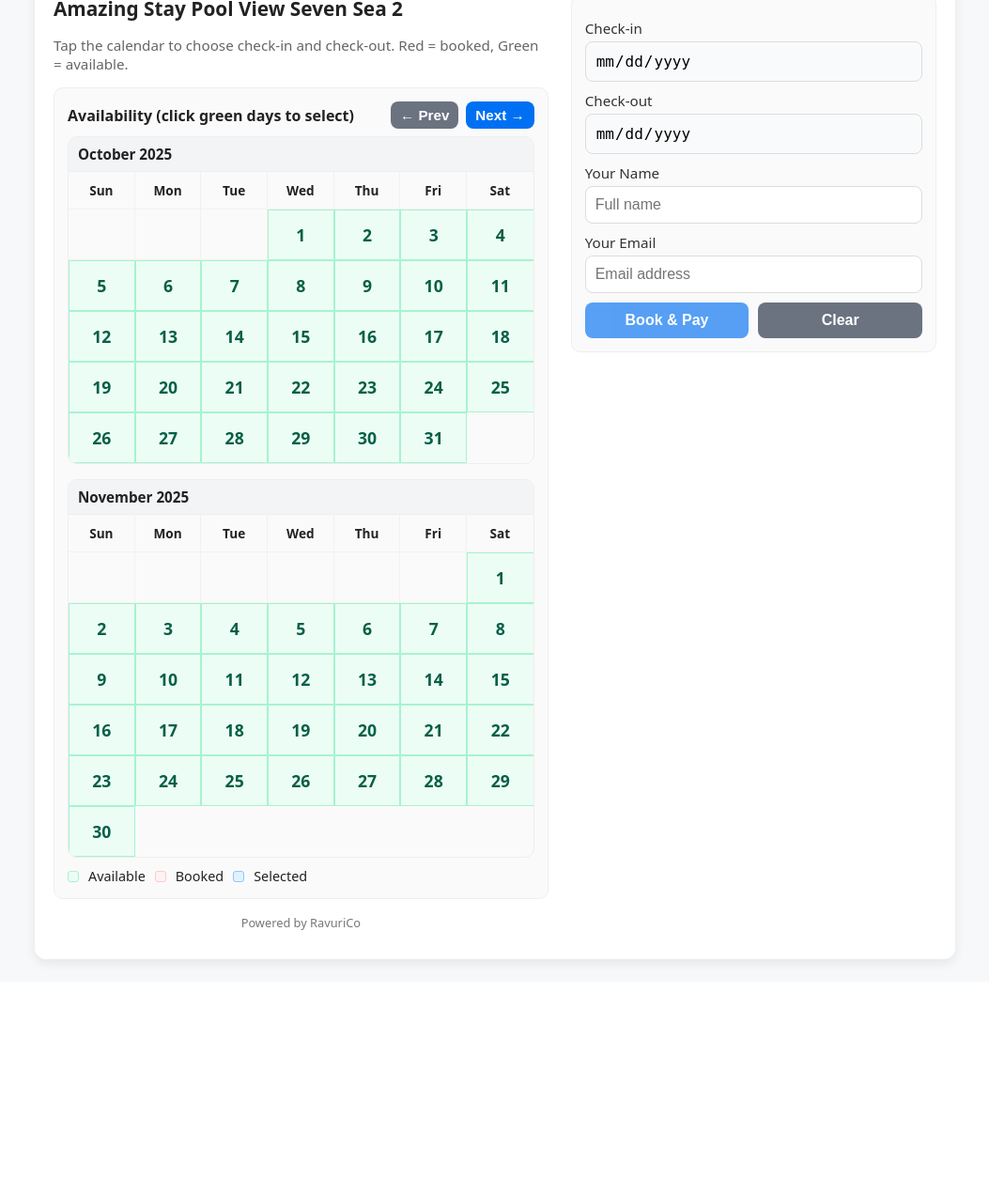
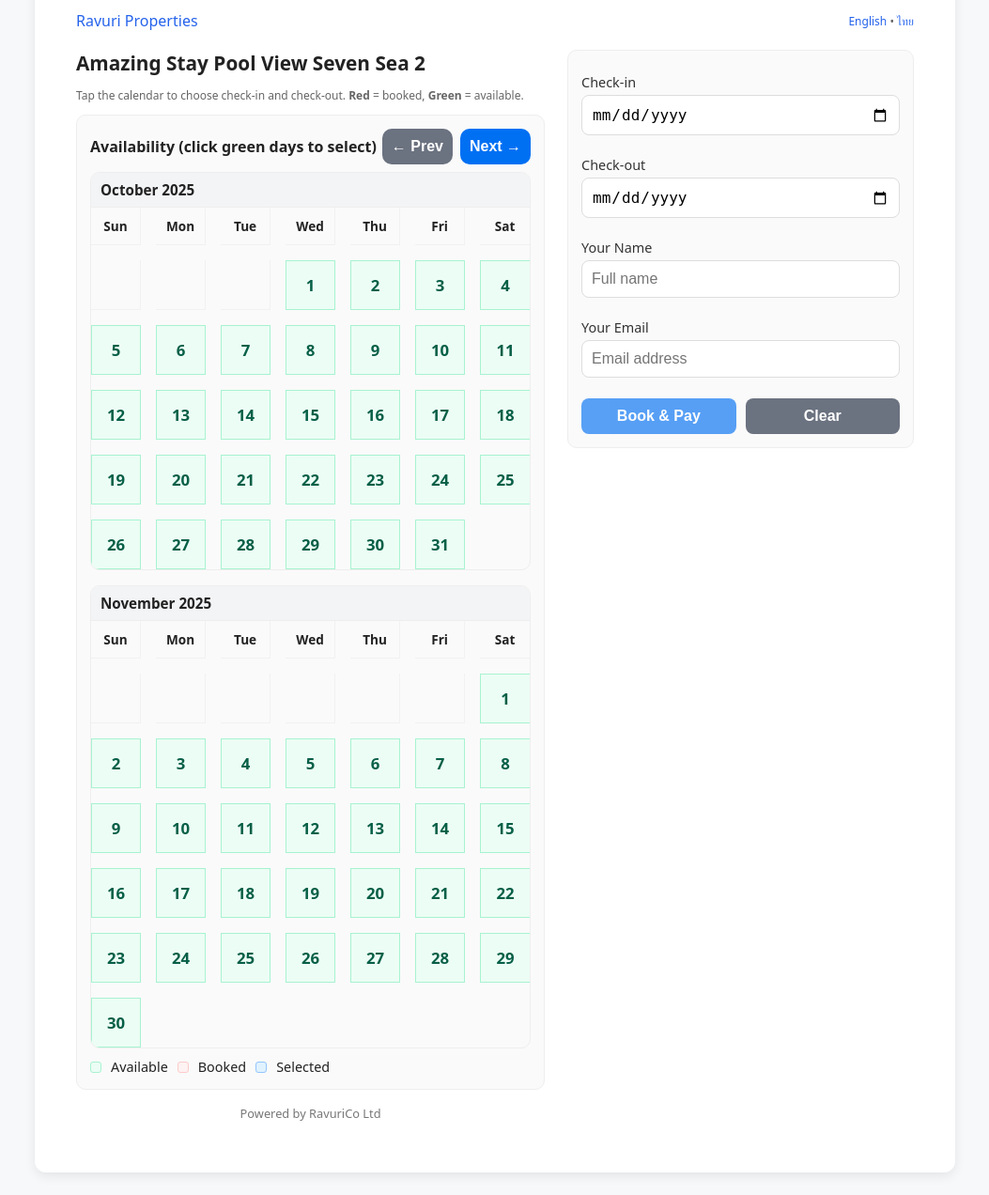
Before and after one commit to ravuri21/ravuricoltd-channelmanager-ui, a Flask app: page /prop/sevensea2 in a window 1280 px wide. Shown: the part 349-1621 px from the top of the page at 94% size, without its empty margins (113-1166 px from the left). Before the commit the page ends 1379 px from the top, so only its background shows below. Run offline with Flask 3, Linux system fonts and the light colour scheme; data that the repository does not hold is empty; some libraries are stand-ins or nearby versions.

Commit message:
room.html

```diff
--- a/backend/templates/room.html
+++ b/backend/templates/room.html
@@ -4,6 +4,8 @@
   <meta charset="UTF-8" />
   <title>{{ title }}</title>
   <meta name="viewport" content="width=device-width, initial-scale=1" />
+  <link rel="stylesheet" href="/static/style.css" />
+  <link rel="stylesheet" href="/static/style-additions.css" />
   <style>
     :root { --bg:#f6f8fa; --text:#222; --muted:#666; --ok:#ecfdf5; --okb:#a7f3d0; --bad:#fef2f2; --badb:#fecaca; --sel:#e0f2fe; --selb:#93c5fd; --blue:#0070f3; --blue-d:#005ad1; }
     * { box-sizing: border-box; }
@@ -14,7 +16,8 @@
     @media (max-width: 960px){ .content { grid-template-columns: 1fr; } }
     h1 { font-size:1.3rem; margin:0 0 6px; }
     .price { font-weight:700; margin:0 0 10px; }
-    .muted { color:var(--muted); font-size:0.95rem }
+    .muted { color:var(--muted); }
+
     /* Calendar */
     .panel { background:#fafafa; border:1px solid #eee; border-radius:10px; padding:14px; }
     .calwrap { display:grid; grid-template-columns: repeat(auto-fit, minmax(280px, 1fr)); gap:16px; }
@@ -35,22 +38,20 @@
     .d-sel{background:var(--sel);border:1px solid var(--selb)}
 
     /* Form */
-label { display:block; font-size:.95rem; margin:10px 0 4px; color:#333; }
+    label { display:block; font-size:.9rem; margin:10px 0 4px; color:#333; }
     input, button { width:100%; padding:10px; border-radius:8px; border:1px solid #ddd; font-size:1rem; }
     input[readonly]{ background:#f9fafb }
     input:focus { outline:none; border-color: var(--blue); }
     .actions { display:flex; gap:10px; align-items:center; margin-top:10px; }
-button { background:var(--blue); color:#fff; border:none; font-weight:700; cursor:pointer; }
+    button { background:var(--blue); color:#fff; border:none; font-weight:600; cursor:pointer; }
     button:hover { background:var(--blue-d); }
     button.secondary { background:#6b7280; }
     button[disabled] { opacity:.65; cursor:not-allowed; }
-.msg { margin-top:10px; padding:12px; border-radius:10px; font-size:1.05rem; display:none; transition:opacity .2s; text-align:center }
-.ok { background:#ecfdf5; color:#065f46; border:1px solid #a7f3d0; font-weight:700; font-size:1.1rem; padding:14px; }
+    .msg { margin-top:10px; padding:12px; border-radius:10px; font-size:1.05rem; display:none; transition:opacity .25s; }
+    .ok { background:#ecfdf5; color:#065f46; border:1px solid #a7f3d0; font-weight:700; font-size:1.05rem; padding:14px; }
     .err { background:#fef2f2; color:#991b1b; border:1px solid #fecaca; font-weight:700; font-size:1.05rem; padding:14px; }
-.stripe-badge-inline{display:inline-block;background:#f8fafc;border-radius:8px;padding:4px 8px;font-size:.82rem;color:#0b5cff;margin-left:8px;border:1px solid #e6eefc;vertical-align:middle}
     .footer { text-align:center; font-size:.8rem; color:#777; margin:16px 0 10px; }
-.nav-months { display:flex; gap:8px; align-items:center }
-.btn.small { padding:6px 10px; border-radius:8px; font-size:.95rem; }
+    .brand-subtle { display:block; font-size:0.85rem; color:#6b7280; margin-top:3px }
   </style>
   <script src="https://js.stripe.com/v3/"></script>
 </head>
@@ -59,49 +60,64 @@ button[disabled] { opacity:.65; cursor:not-allowed; }
     <div class="hero">
       <img src="{{ image_url or 'https://source.unsplash.com/featured/?pattaya,villa' }}" alt="Property photo">
     </div>
+
+    <div style="padding:12px 20px 0; display:flex; justify-content:space-between; align-items:center;">
+      <div class="brand-wrap">
+        <a class="brand-logo" href="/">
+          <span class="ravuri">Ravuri</span>
+          <span class="properties">Properties</span>
+        </a>
+        {% if t and t.support_email %}
+          <span class="brand-subtle">{{ t.support_email }}</span>
+        {% endif %}
+      </div>
+      <div class="muted">
+        <span><a href="/lang/en">English</a></span> • <a href="/lang/th">ไทย</a>
+        {% if t.publishable_key %}<span class="stripe-badge">Secure payments by Stripe</span>{% endif %}
+      </div>
+    </div>
+
     <div class="content">
       <div>
-    <h1 id="propTitle">{{ title }}</h1>
+        <h1>{{ title }}</h1>
         {% if price %}
-      <div class="price">฿ <span id="priceValue">{{ '%.0f'|format(price) }}</span> <span class="muted">/ night {{ currency or 'THB' }}</span>
-        {% if t.publishable_key %}<span class="stripe-badge-inline">Secure payments by Stripe</span>{% endif %}
-      </div>
+          <div class="price">฿ {{ '%.0f'|format(price) }} <span class="muted">/ night {{ currency or 'THB' }}</span></div>
         {% endif %}
-    <p class="muted" id="helpText">Tap the calendar to choose check-in and check-out. <b>Red</b> = booked, <b>Green</b> = available.</p>
+        <p class="muted">Tap the calendar to choose check-in and check-out. <b>Red</b> = booked, <b>Green</b> = available.</p>
 
         <div class="panel">
           <div style="display:flex;align-items:center;justify-content:space-between;margin-bottom:8px">
-        <div style="font-weight:600" id="availabilityTitle">Availability (click green days to select)</div>
-        <div class="nav-months">
-          <button id="prevMonth" class="btn secondary small" type="button">← <span id="lblPrev">Prev</span></button>
-          <button id="nextMonth" class="btn small" type="button"><span id="lblNext">Next</span> →</button>
+            <div style="font-weight:600">Availability (click green days to select)</div>
+            <div style="display:flex;gap:8px;align-items:center">
+              <button id="prevMonth" class="btn secondary small" type="button">← Prev</button>
+              <button id="nextMonth" class="btn small" type="button">Next →</button>
             </div>
           </div>
 
-      <div id="calwrap" class="calwrap" aria-live="polite"></div>
-      <div class="legend" aria-hidden="true">
-        <span class="dot d-ok"></span> <span id="lblAvail">Available</span>
-        <span class="dot d-bad"></span> <span id="lblBooked">Booked</span>
-        <span class="dot d-sel"></span> <span id="lblSelected">Selected</span>
+          <div id="calwrap" class="calwrap"></div>
+          <div class="legend">
+            <span class="dot d-ok"></span> Available
+            <span class="dot d-bad"></span> Booked
+            <span class="dot d-sel"></span> Selected
           </div>
         </div>
 
-    <div class="footer">Powered by {{ t.brand if t else "RavuriCo" }}</div>
+        <div class="footer">Powered by RavuriCo Ltd</div>
       </div>
 
       <div>
         <form id="bookForm" class="panel" novalidate>
-      <label id="lblCheckin">Check-in</label>
-      <input id="start" type="date" required readonly>
-      <label id="lblCheckout">Check-out</label>
-      <input id="end" type="date" required readonly>
-      <label id="lblName">Your Name</label>
+          <label>Check-in</label>
+          <input id="start" type="date" required>
+          <label>Check-out</label>
+          <input id="end" type="date" required>
+          <label>Your Name</label>
           <input id="name" type="text" placeholder="Full name" required>
-      <label id="lblEmail">Your Email</label>
+          <label>Your Email</label>
           <input id="email" type="email" placeholder="Email address" required>
 
-      <div id="cardWrap" style="display:none;margin-top:10px;">
-        <label id="lblCard">Card</label>
+          <div id="cardWrap" style="display:none;">
+            <label>Card</label>
             <div id="card-element" style="padding:10px;border:1px solid #ddd;border-radius:8px;"></div>
           </div>
 
@@ -111,73 +127,29 @@ button[disabled] { opacity:.65; cursor:not-allowed; }
             <button id="bookBtn" type="submit" disabled>Book & Pay</button>
             <button type="button" class="secondary" onclick="clearSelection()">Clear</button>
           </div>
-      <div id="msg" class="msg" role="status" aria-live="polite"></div>
+          <div id="msg" class="msg"></div>
         </form>
       </div>
     </div>
   </div>
+
   <script>
-  // ----- Context & config injected from server -----
-  const PATH = location.pathname;
-  const IS_GROUP = PATH.startsWith("/prop/");
-  const IS_UNIT = PATH.startsWith("/r/");
-  const SLUG = IS_GROUP ? PATH.split("/").pop() : null;
-  const UNIT_ID = IS_UNIT ? parseInt(PATH.split("/").pop(), 10) : null;
-  const LANG = "{{ lang or 'en' }}"; // default to 'en' if not passed
-  const STRIPE_PK = "{{ publishable_key or t.publishable_key or '' }}".trim();
-  const MAX_FORWARD_MONTHS = 11; // allow navigating up to 12 months ahead (0..11)
+  // --------- Context ----------
+  const path = location.pathname;
+  const isGroup = path.startsWith("/prop/");
+  const isUnit  = path.startsWith("/r/");
+  const slug    = isGroup ? path.split("/").pop() : null;
+  const unitId  = isUnit  ? parseInt(path.split("/").pop(), 10) : null;
 
-  // ----- small i18n map (expand if needed) -----
-  const TEXT = {
-    en: {
-      checkin: "Check-in",
-      checkout: "Check-out",
-      name: "Your Name",
-      email: "Your Email",
-      card: "Card",
-      availTitle: "Availability (click green days to select)",
-      prev: "Prev",
-      next: "Next",
-      available: "Available",
-      booked: "Booked",
-      selected: "Selected",
-      help: "Tap the calendar to choose check-in and check-out. Red = booked, Green = available.",
-      bookingProcessing: "Processing…",
-      bookingSuccess: "✅ Booking confirmed — dates blocked. Thank you!",
-      bookingFail: "❌ Booking failed",
-      pleaseSelectDates: "❌ Please select dates from the calendar.",
-      checkoutAfterCheckin: "❌ Check-out must be after check-in.",
-      enterNameEmail: "❌ Please enter your name and email."
-    },
-    th: {
-      checkin: "เช็คอิน",
-      checkout: "เช็คเอาท์",
-      name: "ชื่อ-นามสกุล",
-      email: "อีเมล",
-      card: "บัตรเครดิต",
-      availTitle: "ปฏิทิน (คลิกวันที่สีเขียวเพื่อเลือก)",
-      prev: "ก่อนหน้า",
-      next: "ถัดไป",
-      available: "ว่าง",
-      booked: "ถูกจองแล้ว",
-      selected: "เลือกแล้ว",
-      help: "แตะปฏิทินเพื่อเลือกวันเช็คอินและเช็คเอาท์ สีแดง = ถูกจอง สีเขียว = ว่าง",
-      bookingProcessing: "กำลังประมวลผล…",
-      bookingSuccess: "✅ การจองสำเร็จ — วันที่ถูกล็อก ขอบคุณ!",
-      bookingFail: "❌ จองไม่สำเร็จ",
-      pleaseSelectDates: "❌ กรุณาเลือกวันที่จากปฏิทิน",
-      checkoutAfterCheckin: "❌ วันเช็คเอาท์ต้องหลังวันเช็คอิน",
-      enterNameEmail: "❌ กรุณากรอกชื่อและอีเมล"
-    }
-  };
+  let groupSlug = slug;
+  let groupUnitIds = [];
 
-  function ttxt(k){ return (TEXT[LANG] && TEXT[LANG][k]) || TEXT['en'][k] || k; }
+  const STRIPE_PK = "{{ publishable_key or '' }}".trim();
+  let stripe, card;
 
-  // ----- small helpers -----
   function ymd(d){ const z=n=>String(n).padStart(2,'0'); return `${d.getFullYear()}-${z(d.getMonth()+1)}-${z(d.getDate())}` }
   function addDays(dt, n){ const d=new Date(dt); d.setDate(d.getDate()+n); return d; }
 
-  // expand iCal ranges to set of YYYY-MM-DD
   function expandRanges(ranges){
     const set = new Set();
     for(const r of ranges){
@@ -188,31 +160,9 @@ button[disabled] { opacity:.65; cursor:not-allowed; }
     return set;
   }
 
-  // ----- UI text injection based on LANG -----
-  document.getElementById('lblCheckin').textContent = ttxt('checkin');
-  document.getElementById('lblCheckout').textContent = ttxt('checkout');
-  document.getElementById('lblName').textContent = ttxt('name');
-  document.getElementById('lblEmail').textContent = ttxt('email');
-  document.getElementById('lblCard').textContent = ttxt('card');
-  document.getElementById('availabilityTitle').textContent = ttxt('availTitle');
-  document.getElementById('lblPrev').textContent = ttxt('prev');
-  document.getElementById('lblNext').textContent = ttxt('next');
-  document.getElementById('lblAvail').textContent = ttxt('available');
-  document.getElementById('lblBooked').textContent = ttxt('booked');
-  document.getElementById('lblSelected').textContent = ttxt('selected');
-  document.getElementById('helpText').textContent = ttxt('help');
-
-  // ----- Calendar state -----
-  let blocked = new Set();   // booked days
-  let monthsToShow = 2;      // number of calendar columns displayed
-  let selStart = null;
-  let selEnd = null;
-  let baseMonthOffset = 0;   // 0 = current month (user can navigate forward)
-
-  // message box
   function setMsg(text, ok=false, persistMs=6000){
     const m = document.getElementById("msg");
-    if(!text){ m.style.display="none"; return; }
+    if(!text){ m.style.display = "none"; return; }
     m.textContent = text;
     m.className = "msg " + (ok ? "ok" : "err");
     m.style.display = "block";
@@ -221,6 +171,12 @@ button[disabled] { opacity:.65; cursor:not-allowed; }
       window.__msgTimeout = setTimeout(()=>{ m.style.display="none"; }, persistMs);
     }
   }
+
+  let blocked = new Set();
+  let monthsToShow = 2;
+  let selStart = null;
+  let selEnd   = null;
+  let baseMonthOffset = 0;
 
   function clearSelection(){
     selStart = selEnd = null;
@@ -232,7 +188,12 @@ button[disabled] { opacity:.65; cursor:not-allowed; }
     updatePriceCalc();
   }
 
-  // build a single month grid
+  function buildMonthForOffset(offset){
+    const now = new Date();
+    const dt = new Date(now.getFullYear(), now.getMonth() + offset, 1);
+    return buildMonth(dt.getFullYear(), dt.getMonth());
+  }
+
   function buildMonth(year, month){
     const wrap = document.createElement("div");
     wrap.className = "cal";
@@ -241,12 +202,16 @@ button[disabled] { opacity:.65; cursor:not-allowed; }
     const grid = wrap.querySelector(".grid");
 
     const dows = ["Sun","Mon","Tue","Wed","Thu","Fri","Sat"];
-    dows.forEach(d => { const el=document.createElement("div"); el.className="dow"; el.textContent=d; grid.appendChild(el); });
+    dows.forEach(d => {
+      const el=document.createElement("div"); el.className="dow"; el.textContent=d; grid.appendChild(el);
+    });
 
     const startDay = new Date(year, month, 1).getDay();
     const daysInMonth = new Date(year, month+1, 0).getDate();
 
-    for(let i=0;i<startDay;i++){ const el=document.createElement("div"); el.className="cell dis"; el.textContent=""; grid.appendChild(el); }
+    for(let i=0;i<startDay;i++){
+      const el=document.createElement("div"); el.className="cell dis"; el.textContent=""; grid.appendChild(el);
+    }
 
     for(let day=1; day<=daysInMonth; day++){
       const el = document.createElement("div");
@@ -259,9 +224,10 @@ button[disabled] { opacity:.65; cursor:not-allowed; }
 
       el.className = "cell " + cls;
       el.textContent = day;
-      el.title = (cls==="bad") ? ttxt('booked') : (cls==="ok" ? ttxt('available') : ttxt('selected'));
 
-      if(cls !== "bad"){ el.addEventListener("click", () => onPick(dateStr)); }
+      if(cls !== "bad"){
+        el.addEventListener("click", () => onPick(dateStr));
+      }
 
       grid.appendChild(el);
     }
@@ -273,9 +239,7 @@ button[disabled] { opacity:.65; cursor:not-allowed; }
     holder.innerHTML = "";
     for(let m=0; m<monthsToShow; m++){
       const offset = baseMonthOffset + m;
-      const now = new Date();
-      const dt = new Date(now.getFullYear(), now.getMonth()+offset, 1);
-      holder.appendChild(buildMonth(dt.getFullYear(), dt.getMonth()));
+      holder.appendChild(buildMonthForOffset(offset));
     }
   }
 
@@ -313,7 +277,7 @@ button[disabled] { opacity:.65; cursor:not-allowed; }
       return;
     }
     if(!isAllAvailable(selStart, dateStr)){
-      setMsg(ttxt('checkoutAfterCheckin'), false, 6000);
+      setMsg("❌ Some dates in between are already booked (red). Please pick different dates.", false, 5000);
       return;
     }
     selEnd = dateStr;
@@ -324,7 +288,6 @@ button[disabled] { opacity:.65; cursor:not-allowed; }
     updatePriceCalc();
   }
 
-  // Load availability (merged DB + iCal) for a group slug
   async function loadAvailabilityViaSlug(theSlug){
     try{
       const r = await fetch(`/api/public/availability/${theSlug}`);
@@ -348,23 +311,46 @@ button[disabled] { opacity:.65; cursor:not-allowed; }
     document.getElementById('priceCalc').textContent = `฿${pricePerNight} × ${days} night(s) = ฿${total}`;
   }
 
-  // ----- Stripe init and booking submission -----
-  let stripe, card;
-  async function initStripeIfNeeded(){
+  async function initPage(){
     if(STRIPE_PK){
       stripe = Stripe(STRIPE_PK);
       const elements = stripe.elements();
       card = elements.create('card');
-      try{
       card.mount('#card-element');
       document.getElementById("cardWrap").style.display = "block";
-      }catch(e){
-        console.warn("Stripe mount failed:", e);
     }
+
+    // default to showing 2 months
+    monthsToShow = 2;
+
+    if(isGroup){ await loadAvailabilityViaSlug(groupSlug); return; }
+
+    if(isUnit){
+      try{
+        const r = await fetch(`/api/admin/find_group?unit_id=${unitId}`);
+        const j = await r.json();
+        if(j.ok && j.slug){
+          groupSlug = j.slug;
+          groupUnitIds = j.unit_ids || [];
+          await loadAvailabilityViaSlug(groupSlug);
+          return;
+        }
+      }catch(_){}
+      blocked = new Set();
+      renderCalendars();
     }
   }
 
-  // Booking form submit
+  // Calendar navigation handlers (Prev / Next)
+  document.getElementById("prevMonth").addEventListener("click", ()=>{
+    baseMonthOffset = Math.max(baseMonthOffset - 1, 0);
+    renderCalendars();
+  });
+  document.getElementById("nextMonth").addEventListener("click", ()=>{
+    baseMonthOffset = baseMonthOffset + 1;
+    renderCalendars();
+  });
+
   document.getElementById("bookForm").addEventListener("submit", async (e) => {
     e.preventDefault();
     const startDate = document.getElementById("start").value;
@@ -372,20 +358,17 @@ button[disabled] { opacity:.65; cursor:not-allowed; }
     const name      = document.getElementById("name").value.trim();
     const email     = document.getElementById("email").value.trim();
 
-    if(!startDate || !endDate){ setMsg(ttxt('pleaseSelectDates'), false, 6000); return; }
-    if(endDate <= startDate){ setMsg(ttxt('checkoutAfterCheckin'), false, 6000); return; }
-    if(!name || !email){ setMsg(ttxt('enterNameEmail'), false, 6000); return; }
+    if(!startDate || !endDate){ setMsg("❌ Please select dates from the calendar.", false, 5000); return; }
+    if(endDate <= startDate){ setMsg("❌ Check-out must be after check-in.", false, 5000); return; }
+    if(!name || !email){ setMsg("❌ Please enter your name and email.", false, 5000); return; }
 
     const btn = document.getElementById("bookBtn");
     const original = btn.textContent;
-    btn.disabled = true;
-    btn.textContent = ttxt('bookingProcessing');
-    setMsg("", false);
+    btn.disabled = true; btn.textContent = "Processing…"; setMsg("", false);
 
     try{
       if(STRIPE_PK){
-        // create PaymentIntent
-        const piRes = await fetch("/api/public/create_intent/" + SLUG, {
+        const piRes = await fetch("/api/public/create_intent/" + groupSlug, {
           method:"POST",
           headers:{"Content-Type":"application/json"},
           body: JSON.stringify({ start_date: startDate, end_date: endDate })
@@ -399,8 +382,8 @@ button[disabled] { opacity:.65; cursor:not-allowed; }
         if(paymentIntent.status !== "succeeded") throw new Error("Payment not completed");
       }
 
-      // block group
-      const postUrl = SLUG ? `/api/public/book_group/${SLUG}` : (IS_UNIT ? `/api/public/book/${UNIT_ID}` : "/api/public/book");
+      const postUrl = groupSlug ? `/api/public/book_group/${groupSlug}` : (isUnit ? `/api/public/book/${unitId}` : "/api/public/book");
+
       const res = await fetch(postUrl, {
         method:"POST",
         headers:{ "Content-Type":"application/json" },
@@ -408,63 +391,21 @@ button[disabled] { opacity:.65; cursor:not-allowed; }
       });
       const j = await res.json();
       if(res.ok && j.ok){
-        // big confirmation, stay visible for 6s
-        setMsg(ttxt('bookingSuccess'), true, 6000);
+        // Larger confirmation and persist for 6 seconds
+        setMsg("✅ Booking confirmed — dates blocked. Thank you! We'll email a confirmation shortly.", true, 6000);
         clearSelection();
-        if(SLUG) await loadAvailabilityViaSlug(SLUG);
+        if(groupSlug) await loadAvailabilityViaSlug(groupSlug);
       }else{
         throw new Error(j.error || "Unknown error");
       }
     }catch(err){
-      setMsg("❌ " + (err.message || err), false, 8000);
+      setMsg("❌ " + (err.message || err), false, 6000);
     }finally{
       btn.disabled = false; btn.textContent = original;
     }
   });
 
-  // ----- Calendar navigation handlers -----
-  document.getElementById("prevMonth").addEventListener("click", ()=>{
-    baseMonthOffset = Math.max(baseMonthOffset - 1, 0);
-    renderCalendars();
-  });
-  document.getElementById("nextMonth").addEventListener("click", ()=>{
-    // allow forward nav up to MAX_FORWARD_MONTHS
-    baseMonthOffset = Math.min(baseMonthOffset + 1, MAX_FORWARD_MONTHS);
-    renderCalendars();
-  });
-
-  // ----- Page init -----
-  async function initPage(){
-    await initStripeIfNeeded();
-
-    // default months to show (responsive)
-    monthsToShow = 2;
-
-    // Load availability for group (prop slug) or unit->group fallback
-    if(IS_GROUP){
-      await loadAvailabilityViaSlug(SLUG);
-    }else if(IS_UNIT){
-      try{
-        const r = await fetch(`/api/admin/find_group?unit_id=${UNIT_ID}`);
-        const j = await r.json();
-        if(j.ok && j.slug){
-          await loadAvailabilityViaSlug(j.slug);
-        }else{
-          blocked = new Set();
-          renderCalendars();
-        }
-      }catch(_){
-        blocked = new Set();
-        renderCalendars();
-      }
-    }else{
-      // fallback: nothing
-      blocked = new Set();
-      renderCalendars();
-    }
-  }
-
-  // init now
+  // init
   initPage();
   </script>
 </body>
```
Lines whose indentation alone changed are shown as unchanged.
